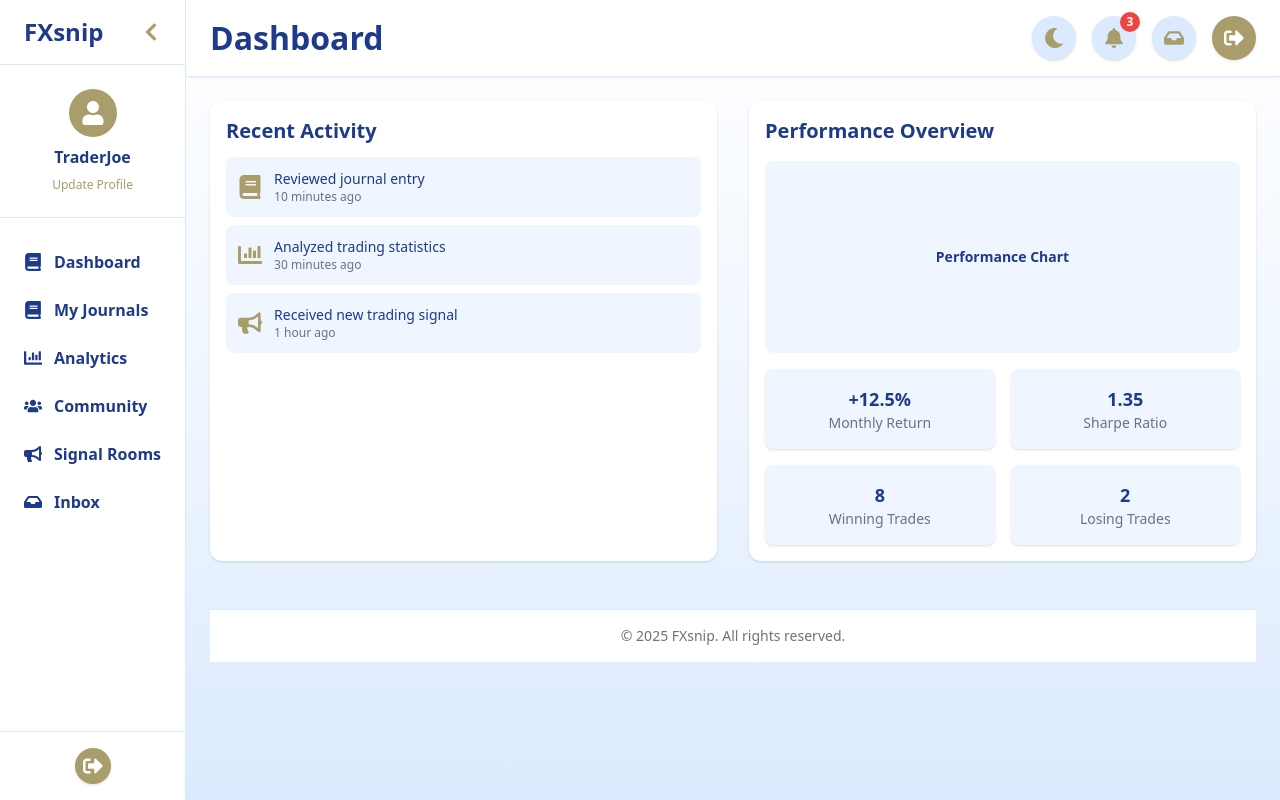
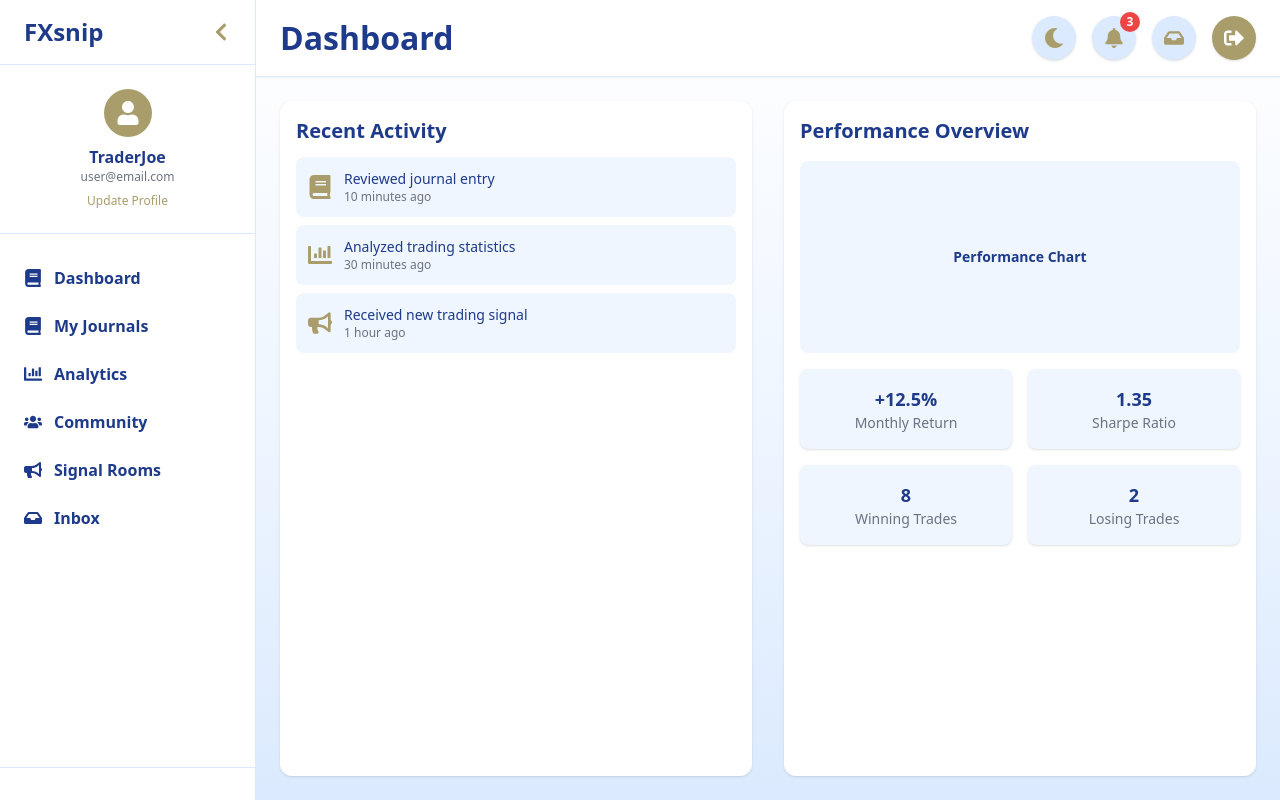
Before and after one commit to lyula/fxsnipclient, a React (Vite) app: page /dashboard in a window 1280 px wide. Built offline with nearby package versions, Linux system fonts and the light colour scheme.

Commit message:
saving sidebar state in local storage

```diff
--- a/src/pages/Dashboard.jsx
+++ b/src/pages/Dashboard.jsx
@@ -9,7 +9,14 @@ const notificationCount = 3; // Replace with your actual notification count
 
 export default function Dashboard() {
   const [sidebarOpen, setSidebarOpen] = useState(false);
-  const [sidebarCollapsed, setSidebarCollapsed] = useState(false);
+
+  // Persist sidebarCollapsed in localStorage (PC only)
+  const [sidebarCollapsed, setSidebarCollapsed] = useState(() => {
+    if (typeof window !== "undefined" && window.localStorage && window.innerWidth >= 768) {
+      return localStorage.getItem("sidebarCollapsed") === "true";
+    }
+    return false;
+  });
 
   // Robust theme state
   const [darkMode, setDarkMode] = useState(() => {
@@ -32,6 +39,14 @@ export default function Dashboard() {
     }
   }, [darkMode]);
 
+  // Save sidebarCollapsed preference
+  useEffect(() => {
+    // Only persist on PC (md and up)
+    if (typeof window !== "undefined" && window.localStorage && window.innerWidth >= 768) {
+      localStorage.setItem("sidebarCollapsed", sidebarCollapsed);
+    }
+  }, [sidebarCollapsed]);
+
   const navigate = useNavigate();
 
   const handleLogout = () => {
@@ -39,6 +54,14 @@ export default function Dashboard() {
   };
 
   const currentYear = new Date().getFullYear();
+
+  // Add this helper function inside your Dashboard component, before return:
+  function getGreeting() {
+    const hour = new Date().getHours();
+    if (hour < 12) return "Good morning";
+    if (hour < 18) return "Good afternoon";
+    return "Good evening";
+  }
 
   return (
     <div className="fixed inset-0 flex bg-gradient-to-b from-white via-blue-50 to-blue-100 dark:from-gray-900 dark:via-gray-800 dark:to-gray-900 transition-colors duration-300">
@@ -48,12 +71,24 @@ export default function Dashboard() {
           ${sidebarOpen ? "translate-x-0" : "-translate-x-full"}
           md:translate-x-0 md:static md:inset-0 transition-all duration-300 ease-in-out
           bg-white dark:bg-gray-900 border-r border-blue-100 dark:border-gray-800 flex flex-col
-          ${sidebarCollapsed ? "w-20" : "w-64"}
-          w-4/5 max-w-xs md:max-w-none md:w-auto
+          w-3/5 max-w-xs sm:max-w-sm
+          ${sidebarCollapsed ? "md:w-20 w-20" : "md:w-64 w-64"}
+          items-center md:items-stretch
         `}
         style={{ minWidth: 0 }}
       >
-        <div className="flex items-center justify-between px-4 sm:px-6 py-4 border-b border-blue-100 dark:border-gray-800">
+        {/* Mobile close button */}
+        <div className="w-full flex md:hidden justify-end pt-3 pr-4 absolute top-0 right-0 z-40">
+          <button
+            className="text-[#a99d6b] text-2xl"
+            onClick={() => setSidebarOpen(false)}
+            aria-label="Close sidebar"
+          >
+            &times;
+          </button>
+        </div>
+        {/* Desktop header */}
+        <div className="flex items-center justify-between px-4 sm:px-6 py-4 border-b border-blue-100 dark:border-gray-800 w-full relative md:static">
           <span className={`text-2xl font-extrabold text-[#1E3A8A] dark:text-white font-inter transition-all duration-200 ${sidebarCollapsed ? "hidden md:block md:text-lg" : ""}`}>
             {sidebarCollapsed ? "FX" : "FXsnip"}
           </span>
@@ -65,13 +100,6 @@ export default function Dashboard() {
             >
               {sidebarCollapsed ? <FaChevronRight /> : <FaChevronLeft />}
             </button>
-            <button
-              className="md:hidden text-[#a99d6b] text-2xl"
-              onClick={() => setSidebarOpen(false)}
-              aria-label="Close sidebar"
-            >
-              &times;
-            </button>
           </div>
         </div>
         {/* Profile Section */}
@@ -80,10 +108,13 @@ export default function Dashboard() {
             <div className="bg-[#a99d6b] text-white rounded-full p-3 mb-2">
               <FaUser className="text-2xl" />
             </div>
-            {!sidebarCollapsed && (
+            {!sidebarCollapsed ? (
               <>
                 <span className="block text-[#1E3A8A] dark:text-white font-semibold text-base text-center truncate w-full" title={username}>
                   {username}
+                </span>
+                <span className="block text-gray-500 dark:text-gray-400 text-xs text-center truncate w-full" title={userEmail}>
+                  {userEmail}
                 </span>
                 <Link
                   to="/profile"
@@ -92,61 +123,132 @@ export default function Dashboard() {
                   Update Profile
                 </Link>
               </>
-            )}
+            ) : null}
           </div>
         </div>
-        <nav className="flex-1 px-1 sm:px-2 py-6 flex flex-col gap-2 min-w-0">
+        <nav className="flex-1 px-1 sm:px-2 py-6 flex flex-col gap-2 min-w-0 w-full items-center md:items-stretch">
           <Link
             to="/dashboard"
-            className={`flex items-center gap-3 px-2 sm:px-4 py-2 rounded-lg font-semibold text-[#1E3A8A] dark:text-white hover:bg-blue-50 dark:hover:bg-gray-800 transition ${sidebarCollapsed ? "justify-center px-2" : ""}`}
+            className={`flex items-center gap-3 px-2 sm:px-4 py-2 rounded-lg font-semibold text-[#1E3A8A] dark:text-white hover:bg-blue-50 dark:hover:bg-gray-800 transition
+              ${sidebarCollapsed ? "justify-center md:px-2" : ""}
+              w-full md:w-auto justify-center md:justify-start
+            `}
           >
             <FaBook className="text-lg" />
-            {!sidebarCollapsed && <span className="truncate">Dashboard</span>}
+            <span className={
+              "truncate " +
+              (sidebarCollapsed
+                ? "hidden md:inline-block md:opacity-0 md:w-0 md:visible"
+                : "inline-block")
+            }>
+              Dashboard
+            </span>
           </Link>
           <Link
             to="/journal"
-            className={`flex items-center gap-3 px-2 sm:px-4 py-2 rounded-lg font-semibold text-[#1E3A8A] dark:text-white hover:bg-blue-50 dark:hover:bg-gray-800 transition ${sidebarCollapsed ? "justify-center px-2" : ""}`}
+            className={`flex items-center gap-3 px-2 sm:px-4 py-2 rounded-lg font-semibold text-[#1E3A8A] dark:text-white hover:bg-blue-50 dark:hover:bg-gray-800 transition
+              ${sidebarCollapsed ? "justify-center md:px-2" : ""}
+              w-full md:w-auto justify-center md:justify-start
+            `}
           >
             <FaBook className="text-lg" />
-            {!sidebarCollapsed && <span className="truncate">My Journals</span>}
+            <span className={
+              "truncate " +
+              (sidebarCollapsed
+                ? "hidden md:inline-block md:opacity-0 md:w-0 md:visible"
+                : "inline-block")
+            }>
+              My Journals
+            </span>
           </Link>
           <Link
             to="/stats"
-            className={`flex items-center gap-3 px-2 sm:px-4 py-2 rounded-lg font-semibold text-[#1E3A8A] dark:text-white hover:bg-blue-50 dark:hover:bg-gray-800 transition ${sidebarCollapsed ? "justify-center px-2" : ""}`}
+            className={`flex items-center gap-3 px-2 sm:px-4 py-2 rounded-lg font-semibold text-[#1E3A8A] dark:text-white hover:bg-blue-50 dark:hover:bg-gray-800 transition
+              ${sidebarCollapsed ? "justify-center md:px-2" : ""}
+              w-full md:w-auto justify-center md:justify-start
+            `}
           >
             <FaChartBar className="text-lg" />
-            {!sidebarCollapsed && <span className="truncate">Analytics</span>}
+            <span className={
+              "truncate " +
+              (sidebarCollapsed
+                ? "hidden md:inline-block md:opacity-0 md:w-0 md:visible"
+                : "inline-block")
+            }>
+              Analytics
+            </span>
           </Link>
           <Link
             to="/community"
-            className={`flex items-center gap-3 px-2 sm:px-4 py-2 rounded-lg font-semibold text-[#1E3A8A] dark:text-white hover:bg-blue-50 dark:hover:bg-gray-800 transition ${sidebarCollapsed ? "justify-center px-2" : ""}`}
+            className={`flex items-center gap-3 px-2 sm:px-4 py-2 rounded-lg font-semibold text-[#1E3A8A] dark:text-white hover:bg-blue-50 dark:hover:bg-gray-800 transition
+              ${sidebarCollapsed ? "justify-center md:px-2" : ""}
+              w-full md:w-auto justify-center md:justify-start
+            `}
           >
             <FaUsers className="text-lg" />
-            {!sidebarCollapsed && <span className="truncate">Community</span>}
+            <span className={
+              "truncate " +
+              (sidebarCollapsed
+                ? "hidden md:inline-block md:opacity-0 md:w-0 md:visible"
+                : "inline-block")
+            }>
+              Community
+            </span>
           </Link>
           <Link
             to="/signals"
-            className={`flex items-center gap-3 px-2 sm:px-4 py-2 rounded-lg font-semibold text-[#1E3A8A] dark:text-white hover:bg-blue-50 dark:hover:bg-gray-800 transition ${sidebarCollapsed ? "justify-center px-2" : ""}`}
+            className={`flex items-center gap-3 px-2 sm:px-4 py-2 rounded-lg font-semibold text-[#1E3A8A] dark:text-white hover:bg-blue-50 dark:hover:bg-gray-800 transition
+              ${sidebarCollapsed ? "justify-center md:px-2" : ""}
+              w-full md:w-auto justify-center md:justify-start
+            `}
           >
             <FaBullhorn className="text-lg" />
-            {!sidebarCollapsed && <span className="truncate">Signal Rooms</span>}
+            <span className={
+              "truncate " +
+              (sidebarCollapsed
+                ? "hidden md:inline-block md:opacity-0 md:w-0 md:visible"
+                : "inline-block")
+            }>
+              Signal Rooms
+            </span>
           </Link>
           <Link
             to="/inbox"
-            className={`flex items-center gap-3 px-2 sm:px-4 py-2 rounded-lg font-semibold text-[#1E3A8A] dark:text-white hover:bg-blue-50 dark:hover:bg-gray-800 transition ${sidebarCollapsed ? "justify-center px-2" : ""}`}
+            className={`flex items-center gap-3 px-2 sm:px-4 py-2 rounded-lg font-semibold text-[#1E3A8A] dark:text-white hover:bg-blue-50 dark:hover:bg-gray-800 transition
+              ${sidebarCollapsed ? "justify-center md:px-2" : ""}
+              w-full md:w-auto justify-center md:justify-start
+            `}
           >
             <FaInbox className="text-lg" />
-            {!sidebarCollapsed && <span className="truncate">Inbox</span>}
+            <span className={
+              "truncate " +
+              (sidebarCollapsed
+                ? "hidden md:inline-block md:opacity-0 md:w-0 md:visible"
+                : "inline-block")
+            }>
+              Inbox
+            </span>
           </Link>
         </nav>
-        <div className={`px-2 sm:px-4 py-4 border-t border-blue-100 dark:border-gray-800 flex justify-center w-full`}>
+        {/* Sidebar bottom section */}
+        <div className="mt-auto px-0 py-4 border-t border-blue-100 dark:border-gray-800 flex flex-col items-center gap-2 w-full">
+          {/* Show email at bottom only on mobile */}
+          {window.innerWidth < 768 && (
+            <span className="text-xs text-gray-500 dark:text-gray-400 text-center break-all px-2 pt-2 w-full block">
+              {userEmail}
+            </span>
+          )}
+          {/* Logout button: only show on desktop when collapsed */}
+          {sidebarCollapsed && window.innerWidth >= 768 && (
             <button
               onClick={handleLogout}
-            className="p-2 bg-[#a99d6b] text-white rounded-full shadow hover:bg-[#c2b77a] transition"
+              className="text-[#a99d6b] hover:text-[#c2b77a] transition mt-2"
               title="Logout"
+              type="button"
             >
-            <FaSignOutAlt className="text-xl" />
+              <FaSignOutAlt className="text-2xl" />
             </button>
+          )}
         </div>
       </aside>
 
@@ -156,7 +258,7 @@ export default function Dashboard() {
         <header className="flex items-center justify-between px-2 sm:px-4 md:px-6 py-3 sm:py-4 bg-white dark:bg-gray-900 border-b border-blue-100 dark:border-gray-800 shadow-sm sticky top-0 z-20 flex-shrink-0">
           <div className="flex items-center gap-2 sm:gap-3">
             <button
-              className="md:hidden text-[#a99d6b] text-lg sm:text-xl md:text-2xl"
+              className="md:hidden text-[#a99d6b] text-3xl sm:text-xl md:text-2xl" // Larger hamburger on mobile
               onClick={() => setSidebarOpen(true)}
               aria-label="Open sidebar"
             >
@@ -221,14 +323,21 @@ export default function Dashboard() {
         </header>
 
         {/* Dashboard Content */}
-        <main
-          className="flex-1 overflow-y-auto p-2 sm:p-4 md:p-6 min-h-0"
+        <main className="flex-1 flex flex-col min-h-0">
+          <div className="flex-1 flex flex-col min-h-0">
+            <div className="flex-1 overflow-y-auto p-2 sm:p-4 md:p-6"
               style={{ WebkitOverflowScrolling: "touch" }}
             >
+              {/* Mobile greeting and spacing */}
+              <div className="block md:hidden mb-4 mt-2">
+                <h2 className="text-lg font-semibold text-[#1E3A8A] dark:text-white">
+                  {getGreeting()}, {username}
+                </h2>
+              </div>
               {/* Recent Activity & Performance Overview */}
-          <div className="grid gap-4 sm:gap-6 md:gap-8 grid-cols-1 lg:grid-cols-2 mb-12">
-            {/* Recent Activity */}
-            <div className="bg-white dark:bg-gray-800 rounded-xl shadow p-2 sm:p-4 flex flex-col min-w-0">
+              <div className="grid gap-4 sm:gap-6 md:gap-8 grid-cols-1 lg:grid-cols-2 mb-12 h-full">
+                {/* Add extra margin-top to Recent Activity on mobile */}
+                <div className="bg-white dark:bg-gray-800 rounded-xl shadow p-2 sm:p-4 flex flex-col min-w-0 h-full mt-6 md:mt-0">
                   <h2 className="font-bold text-base sm:text-lg md:text-xl text-[#1E3A8A] dark:text-white mb-2 sm:mb-3">
                     Recent Activity
                   </h2>
@@ -281,7 +390,7 @@ export default function Dashboard() {
                 </div>
 
                 {/* Performance Overview */}
-            <div className="bg-white dark:bg-gray-800 rounded-xl shadow p-2 sm:p-4 flex flex-col min-w-0">
+                <div className="bg-white dark:bg-gray-800 rounded-xl shadow p-2 sm:p-4 flex flex-col min-w-0 h-full">
                   <h2 className="font-bold text-base sm:text-lg md:text-xl text-[#1E3A8A] dark:text-white mb-2 sm:mb-4">
                     Performance Overview
                   </h2>
@@ -328,11 +437,16 @@ export default function Dashboard() {
                   </div>
                 </div>
               </div>
-
-          {/* Footer */}
-          <footer className="py-4 px-2 sm:px-6 bg-white dark:bg-gray-900 border-t border-blue-100 dark:border-gray-800 text-center text-xs sm:text-sm text-gray-500 dark:text-gray-400 flex-shrink-0">
+              {/* Footer moved inside scrollable area */}
+              <footer
+                className="w-full py-3 px-2 sm:px-6 bg-white dark:bg-gray-900 border-t border-blue-100 dark:border-gray-800 text-center text-xs sm:text-sm text-gray-500 dark:text-gray-400 flex-shrink-0
+                  sm:static sm:z-auto"
+                style={{}}
+              >
                 &copy; {currentYear} FXsnip. All rights reserved.
               </footer>
+            </div>
+          </div>
         </main>
       </div>
     </div>
--- a/src/pages/Login.jsx
+++ b/src/pages/Login.jsx
@@ -27,8 +27,8 @@ export default function Login() {
   };
 
   return (
-    <section className="min-h-screen flex items-center justify-center bg-gradient-to-b from-white via-blue-50 to-blue-100 dark:from-gray-900 dark:via-gray-800 dark:to-gray-900 pt-20">
-      <div className="w-full max-w-sm sm:max-w-md bg-white dark:bg-gray-800 rounded-xl shadow-lg p-6 sm:p-8 border border-[#a99d6b] flex flex-col items-center">
+    <section className="min-h-screen flex items-center justify-center bg-gradient-to-b from-white via-blue-50 to-blue-100 dark:from-gray-900 dark:via-gray-800 dark:to-gray-900 pt-20 px-2">
+      <div className="w-full max-w-xs sm:max-w-sm md:max-w-md bg-white dark:bg-gray-800 rounded-xl shadow-lg p-4 sm:p-8 border border-[#a99d6b] flex flex-col items-center mx-auto">
         <h1 className="text-3xl md:text-4xl font-extrabold text-[#1E3A8A] dark:text-white mb-6 font-inter text-center">
           Welcome Back
         </h1>
--- a/src/pages/Register.jsx
+++ b/src/pages/Register.jsx
@@ -38,7 +38,7 @@ export default function Register() {
 
   return (
     <section className="min-h-screen flex items-center justify-center bg-gradient-to-b from-white via-blue-50 to-blue-100 dark:from-gray-900 dark:via-gray-800 dark:to-gray-900 px-2 py-8">
-      <div className="w-full max-w-sm sm:max-w-md bg-white dark:bg-gray-800 rounded-xl shadow-lg p-6 sm:p-8 border border-[#a99d6b] flex flex-col items-center">
+      <div className="w-full max-w-xs sm:max-w-sm md:max-w-md bg-white dark:bg-gray-800 rounded-xl shadow-lg p-4 sm:p-8 border border-[#a99d6b] flex flex-col items-center mx-auto">
         <h1 className="text-3xl md:text-4xl font-extrabold text-[#1E3A8A] dark:text-white mb-6 font-inter text-center">
           Create Account
         </h1>
```
Lines whose indentation alone changed are shown as unchanged.
